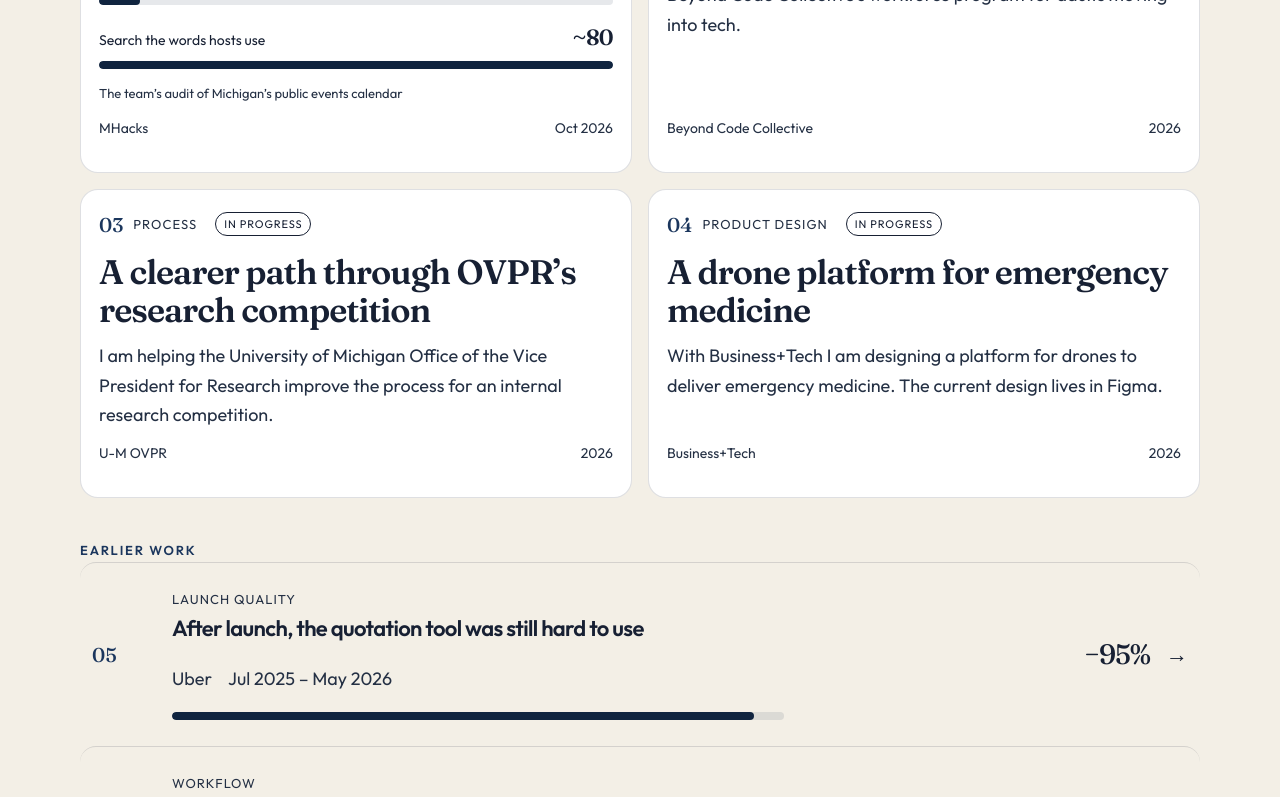
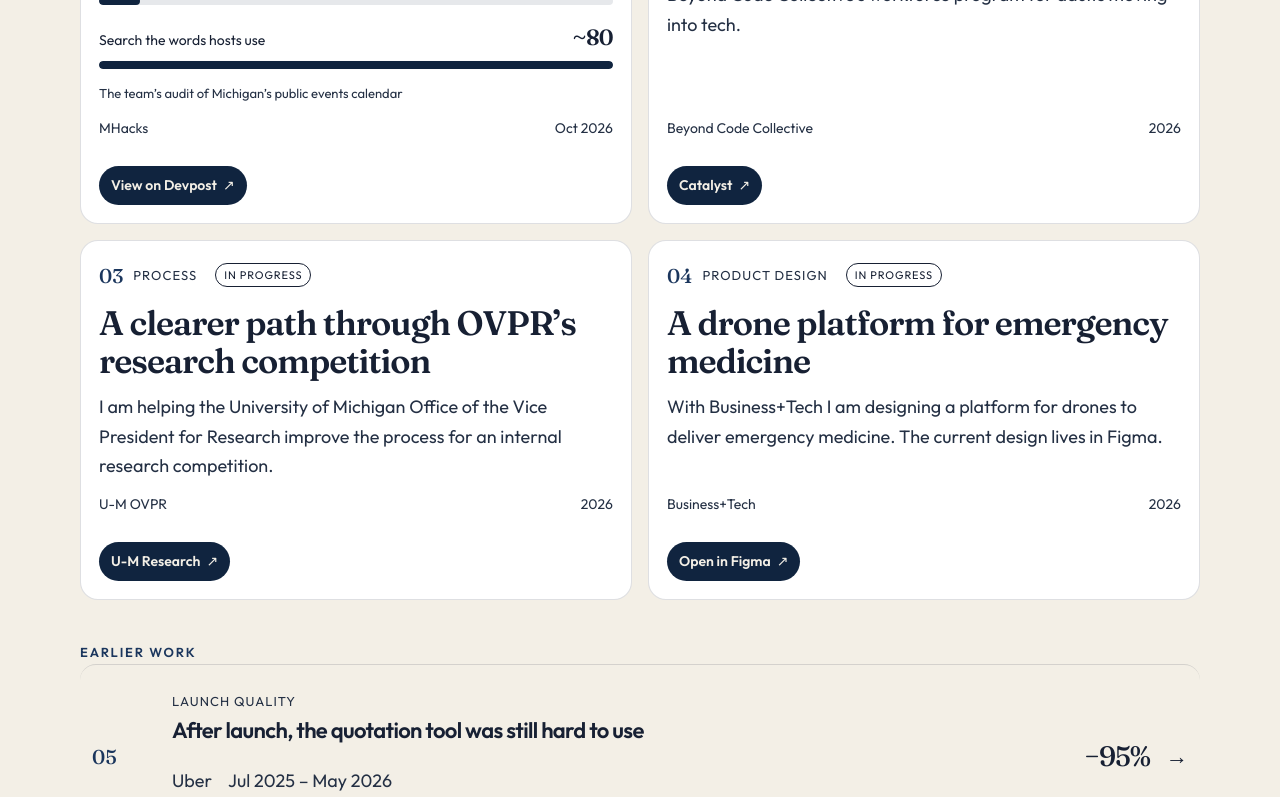
Before and after one commit to Joanuser/personal_website, a React (Vite) app: page / in a window 1280 px wide. Shown: the part 1432-2229 px from the top of the page. Built offline with nearby package versions, Linux system fonts and the light colour scheme.

Commit message:
Show Devpost and Figma on the project cards.
The public links only appeared inside case pages, so the homepage never offered a way to open CampusBite or the drone design.

Co-authored-by: Joanuser <Joanuser@users.noreply.github.com>

```diff
--- a/src/content.ts
+++ b/src/content.ts
@@ -27,6 +27,7 @@ export type CaseStudy = {
   study?: "market";
   status?: "progress";
   links?: { href: string; label: Record<Locale, string> }[];
+  embed?: { src: string; title: Record<Locale, string> };
   chart?: {
     caption: Record<Locale, string>;
     rows: { label: Record<Locale, string>; value: number; display: string }[];
@@ -128,7 +129,7 @@ export const cases: CaseStudy[] = [
     links: [
       {
         href: "https://devpost.com/software/campusbite-q0p47g",
-        label: { en: "Devpost", zh: "Devpost" },
+        label: { en: "View on Devpost", zh: "到 Devpost 看" },
       },
     ],
     chart: {
@@ -310,9 +311,16 @@ export const cases: CaseStudy[] = [
     links: [
       {
         href: "https://www.figma.com/design/aPI8ZHWqL3G6tjZKFpZJHc/Emergency-drone-delivery-platform?node-id=0-1",
-        label: { en: "Figma", zh: "Figma" },
+        label: { en: "Open in Figma", zh: "在 Figma 打開" },
       },
     ],
+    embed: {
+      src: "https://embed.figma.com/design/aPI8ZHWqL3G6tjZKFpZJHc/Emergency-drone-delivery-platform?node-id=0-1&embed-host=share",
+      title: {
+        en: "Emergency drone delivery platform in Figma",
+        zh: "Figma 裡的緊急藥物無人機平台",
+      },
+    },
     sections: [
       {
         id: "situation",
--- a/src/pages/CaseStudy.tsx
+++ b/src/pages/CaseStudy.tsx
@@ -68,13 +68,19 @@ export function CaseStudy() {
           {item.links && item.links.length > 0 ? (
             <div className="case-links">
               {item.links.map((link) => (
-                <a key={link.href} className="button ghost" href={link.href} target="_blank" rel="noreferrer">
+                <a key={link.href} className="button primary" href={link.href} target="_blank" rel="noreferrer">
                   {link.label[locale]}
+                  <span aria-hidden="true">↗</span>
                 </a>
               ))}
             </div>
           ) : null}
         </header>
+        {item.embed ? (
+          <div className="case-embed">
+            <iframe title={item.embed.title[locale]} src={item.embed.src} allowFullScreen />
+          </div>
+        ) : null}
         {item.chart ? (
           <CompareChart
             caption={item.chart.caption[locale]}
--- a/src/pages/Home.tsx
+++ b/src/pages/Home.tsx
@@ -119,7 +119,8 @@ export function Home() {
         </div>
         <div className="project-grid">
           {cases.slice(0, 4).map((item) => (
-            <Link key={item.slug} to={`/work/${item.slug}`} className="project-card" id={`case-${item.slug}`}>
+            <article key={item.slug} className="project-card" id={`case-${item.slug}`}>
+              <Link to={`/work/${item.slug}`} className="project-card-body">
                 <div className="project-card-top">
                   <span className="idx">{item.index}</span>
                   <span className="lens">{item.lens[locale]}</span>
@@ -143,6 +144,17 @@ export function Home() {
                   <span>{item.dates}</span>
                 </p>
               </Link>
+              {item.links && item.links.length > 0 ? (
+                <div className="card-links">
+                  {item.links.map((link) => (
+                    <a key={link.href} href={link.href} target="_blank" rel="noreferrer">
+                      {link.label[locale]}
+                      <span aria-hidden="true">↗</span>
+                    </a>
+                  ))}
+                </div>
+              ) : null}
+            </article>
           ))}
         </div>
         <h3 className="education-label">{t.earlierWork}</h3>
--- a/src/styles.css
+++ b/src/styles.css
@@ -191,12 +191,33 @@ button, input { font: inherit; color: inherit; }
   gap: 12px;
   min-height: 240px;
   padding: 18px;
-  text-decoration: none;
   background: #fff;
   border: 1px solid var(--line);
   border-radius: 18px;
 }
 .project-card:hover { border-color: var(--blue); }
+.project-card-body {
+  display: flex;
+  flex-direction: column;
+  gap: 12px;
+  flex: 1;
+  color: inherit;
+  text-decoration: none;
+}
+.card-links { display: flex; flex-wrap: wrap; gap: 8px; }
+.card-links a {
+  display: inline-flex;
+  align-items: center;
+  gap: 6px;
+  padding: 8px 12px;
+  color: var(--paper);
+  background: var(--blue);
+  border-radius: 999px;
+  font-size: 14px;
+  font-weight: 560;
+  text-decoration: none;
+}
+.card-links a:hover { background: var(--blue-2); }
 .project-card-top { display: flex; align-items: center; gap: 10px; }
 .project-card h3 {
   margin: 0;
@@ -453,6 +474,16 @@ html[lang="zh-Hant"] .lede { max-width: 14em; letter-spacing: 0; }
   vertical-align: 2px;
 }
 .case-links { display: flex; flex-wrap: wrap; gap: 10px; margin-top: 18px; }
+.case-links .button { gap: 8px; }
+.case-embed {
+  margin: 8px 0 28px;
+  overflow: hidden;
+  background: #fff;
+  border: 1px solid var(--line);
+  border-radius: 18px;
+  aspect-ratio: 16 / 10;
+}
+.case-embed iframe { width: 100%; height: 100%; border: 0; }
 .work-row:hover .pill, .work-row.is-hot .pill { color: var(--maize); }
 .section { padding: 56px 0; }
 .education-label {
```
Lines whose indentation alone changed are shown as unchanged.
